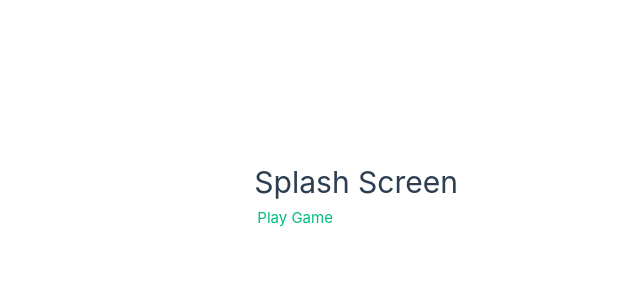
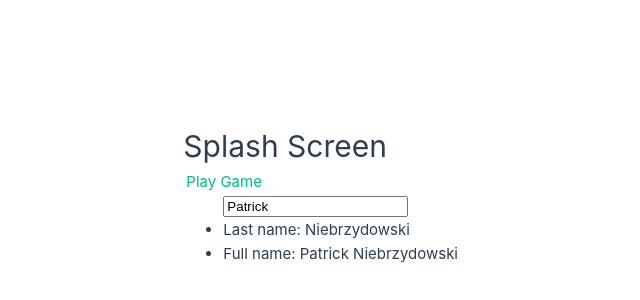
Before and after one commit to pniebrzydowski/hux1-ws24-demo, a Vue app: page /#/ in a window 1280 px wide. Shown: the part 206-506 px from the top of the page, without its empty margins (182-822 px from the left). Built offline with nearby package versions, Linux system fonts and the light colour scheme; the HTML template or start-up script is replaced by a standard one.

Commit message:
wk3 demo: add Pinia userStore (#5)

```diff
--- a/package.json
+++ b/package.json
@@ -15,6 +15,7 @@
   },
   "dependencies": {
     "@vue/test-utils": "^2.4.6",
+    "pinia": "^2.3.0",
     "vue": "^3.5.12",
     "vue-router": "^4.5.0"
   },
--- a/src/components/GameBoard.vue
+++ b/src/components/GameBoard.vue
@@ -1,12 +1,15 @@
 <script setup lang="ts">
+import { useUserStore } from '@/store/user'
 import SudokuBlock from './SudokuBlock.vue'
 const { gameId } = defineProps<{
   gameId: number
 }>()
+const userStore = useUserStore()
 </script>
 
 <template>
   <h2>Game Id: {{ gameId }}</h2>
+  <p>{{ userStore.fullName }}</p>
   <div class="board">
     <SudokuBlock v-for="n in 9" :key="n" />
   </div>
--- a/src/components/SplashScreen.vue
+++ b/src/components/SplashScreen.vue
@@ -1,11 +1,19 @@
 <script setup lang="ts">
+import { useUserStore } from '@/store/user'
+
 // import { router } from '@/routing/router'
+const userStore = useUserStore()
 </script>
 
 <template>
   <h1>Splash Screen</h1>
   <router-link to="/play/12345">Play Game</router-link>
   <!-- <button @click="router.push('/play')">Play Game</button> -->
+  <ul>
+    <input type="text" v-model="userStore.firstName" />
+    <li>Last name: {{ userStore.lastName }}</li>
+    <li>Full name: {{ userStore.fullName }}</li>
+  </ul>
 </template>
 
 <style scoped></style>
--- a/src/main.ts
+++ b/src/main.ts
@@ -3,7 +3,10 @@ import './assets/main.css'
 import { createApp } from 'vue'
 import App from './App.vue'
 import { router } from './routing/router'
+import { createPinia } from 'pinia'
 
 const app = createApp(App)
+const pinia = createPinia()
 app.use(router)
+app.use(pinia)
 app.mount('#app')
--- /dev/null
+++ b/src/store/user.ts
@@ -0,0 +1,14 @@
+import { defineStore } from 'pinia'
+import { computed, ref } from 'vue'
+
+export const useUserStore = defineStore('user', () => {
+  const firstName = ref('Patrick')
+  const lastName = ref('Niebrzydowski')
+  const fullName = computed(() => `${firstName.value} ${lastName.value}`)
+
+  return {
+    firstName,
+    lastName,
+    fullName,
+  }
+})
```
Also changed, not shown: 1 other file (tests, documents, lock files or other folders).
